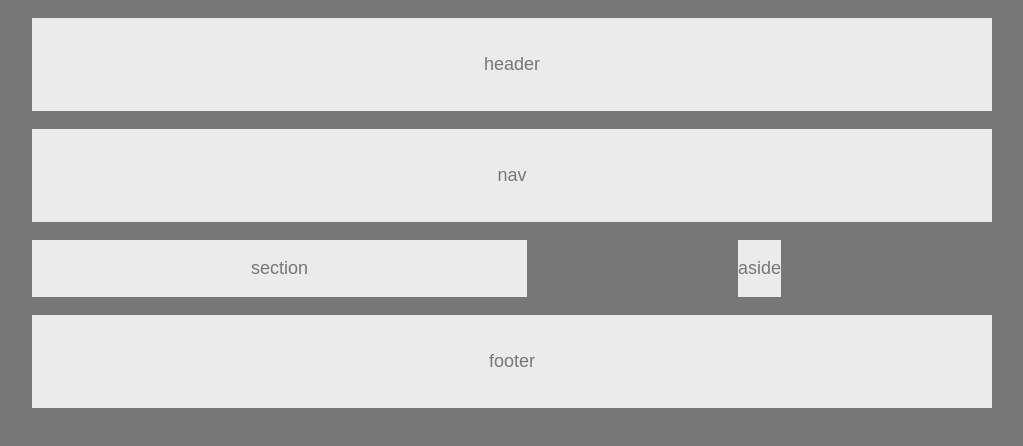
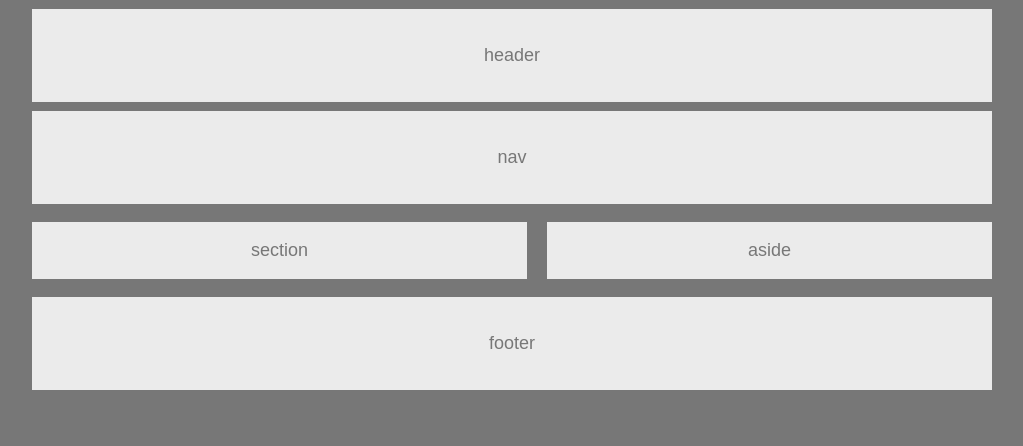
Before and after one commit to tmh6395/HW-Wireframe, a plain HTML site: page index.html in a window 1280 px wide. Shown: the whole page, without its empty margins (128-1151 px from the left). Drawn offline with Linux system fonts and the light colour scheme.

Commit message:
Add files via upload

```diff
--- a/style.css
+++ b/style.css
@@ -13,7 +13,9 @@ header, nav, section, aside, footer{
     background: #ebebeb;
 }
 
-
+div{
+    overflow: hidden;
+}
 
 article{
     color: #ebebeb;
@@ -32,11 +34,28 @@ section{
 }
 
 aside{
-    display: inline-block;
+    float: right;
+    width: 445px;
 }
 
 
-header, nav, footer{
+header{
+    margin-top: .5em;
+    margin-bottom: .5em;
+    padding-top: 1em;
+    padding-bottom: 1em;
+}
+
+
+nav{
+    margin-top: .5em;
+    margin-bottom: 1em;
+    padding-top: 1em;
+    padding-bottom: 1em;
+}
+
+
+footer{
     margin-top: 1em;
     margin-bottom: 1em;
     padding-top: 1em;
```
Also changed, not shown: index.html (+0 -1 lines).
